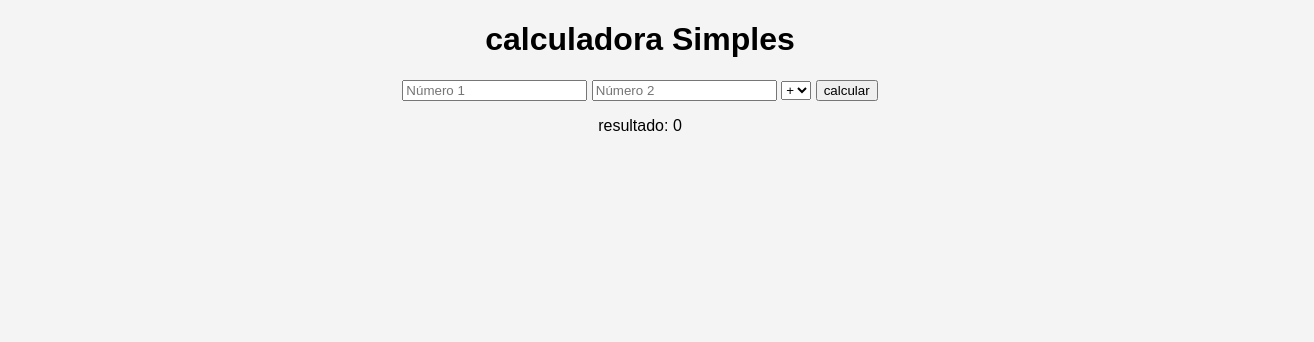
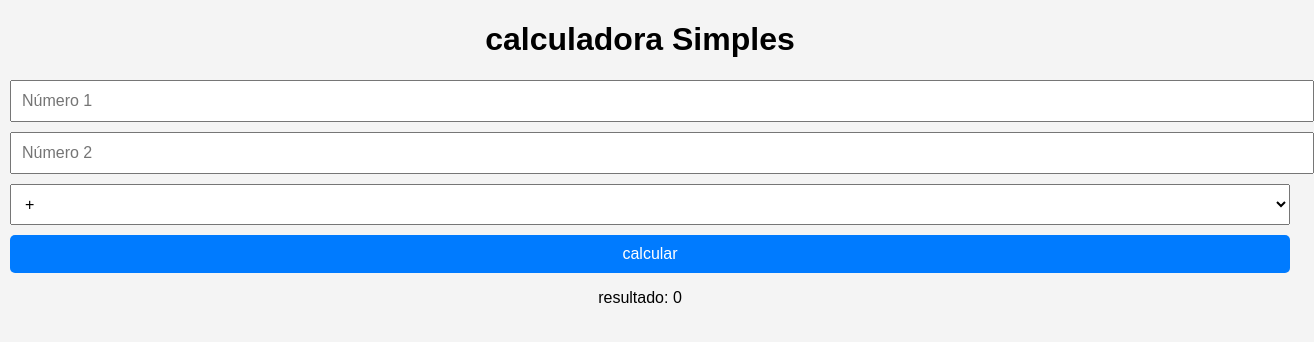
Before and after one commit to ezequieltss/trabalho1, a plain HTML site: page index.html in a window 1280 px wide. Shown: the whole page, 1314 px wide, since content can reach past the window. Drawn offline with Linux system fonts and the light colour scheme.

Commit message:
Add files via upload

```diff
--- a/index.html
+++ b/index.html
@@ -1,5 +1,5 @@
 <!DOCTYPE html>
-<html lang="pt-br">
+<html lang="pt-BR">
 <head>
     <meta charset="UTF-8">
     <meta name="viewport" content="width=device-width, initial-scale=1.0">
--- a/script.js
+++ b/script.js
@@ -2,7 +2,7 @@
     let num1 = parseFloat(document.getElementById("num1").value);
     let num2 = parseFloat(document.getElementById("num2").value);
 
-    let operacao = document.getElementById("operacao").onvolumechange;
+    let operacao = document.getElementById("operacao").value;
     let resultado;
 
     if (isNaN(num1) || isNaN(num2)) {
--- a/styles.css
+++ b/styles.css
@@ -10,4 +10,27 @@
     max-width: 400px;
     margin: 50px auto;
     background: white;
+    padding: 20px;
+    border-radius: 10px;
+    box-shadow: 0 0 10px rgba(0,0,0, 0.1);
 }
+
+input,select,button{
+    display: block;
+    width: 100%;
+    margin: 10px 10px 0;
+    padding: 10px;
+    font-size: 16px;
+}
+button{
+    background: #007BFF;
+    color: white;
+    border: none;
+    border-radius: 5px;
+    cursor: pointer;
+
+}
+button:hover{
+    background: #0056b3;
+    transition: 1s;
+}
```
